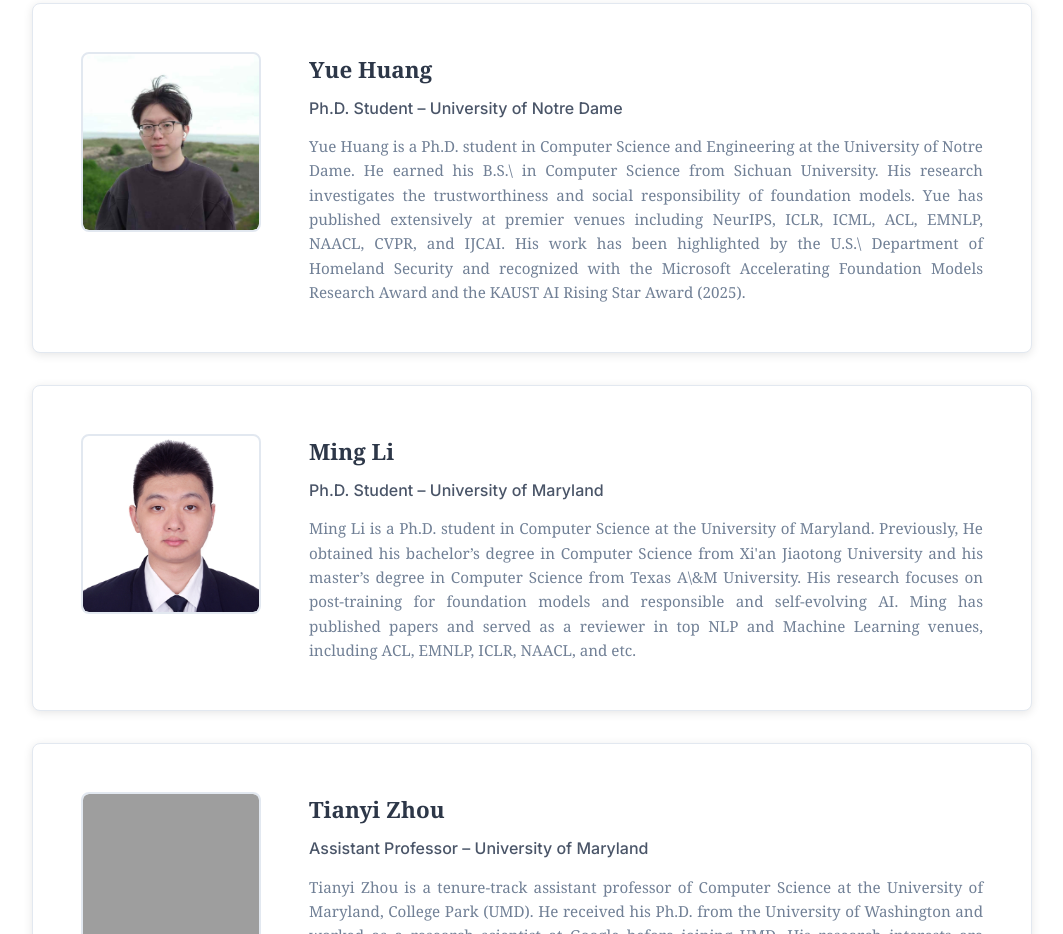
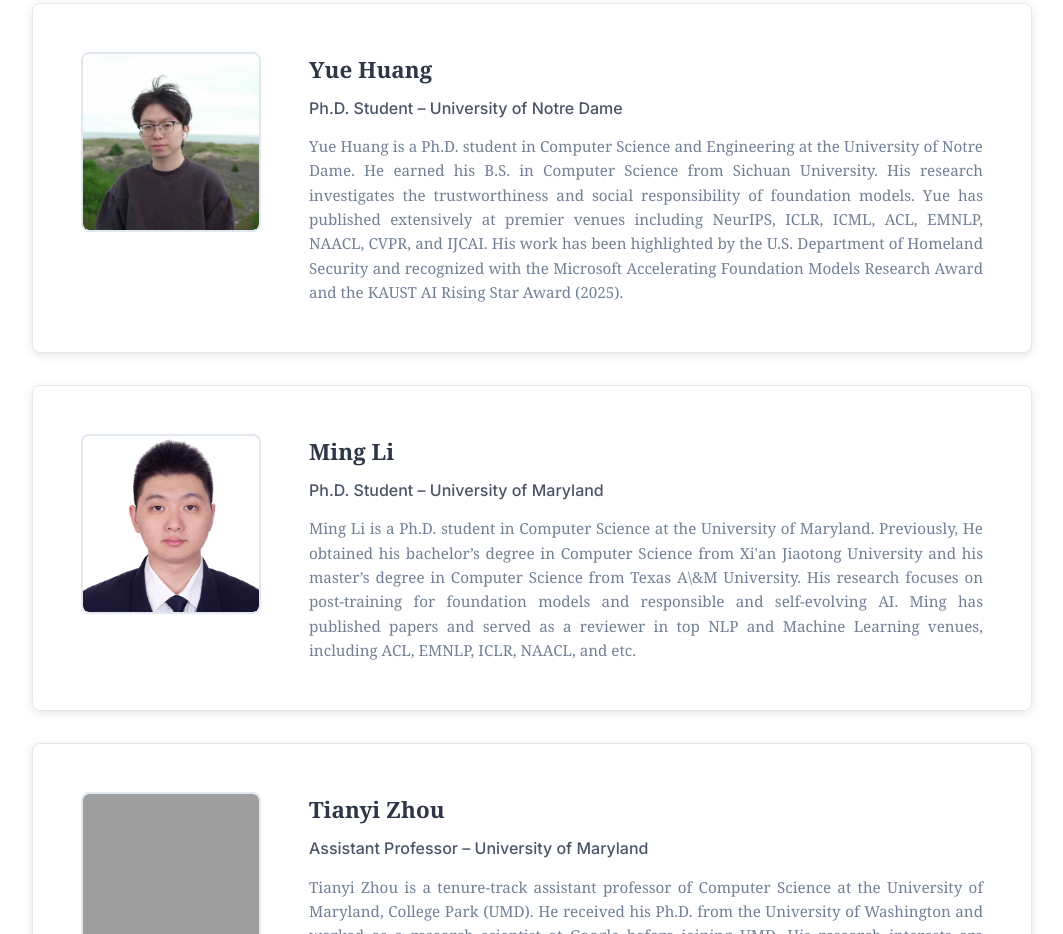
Before and after one commit to SynData4DM/SynData4DM.github.io, a plain HTML site: page index.html in a window 1280 px wide. Shown: the part 4792-5726 px from the top of the page, without its empty margins (108-1171 px from the left). Drawn offline with Linux system fonts and the light colour scheme; grey boxes are pictures that could not be loaded.

Commit message:
update presenter

```diff
--- a/index.html
+++ b/index.html
@@ -175,7 +175,7 @@
                     <div class="presenter-info">
                         <h4>Yue Huang</h4>
                         <p class="presenter-title">Ph.D. Student – University of Notre Dame</p>
-                        <div class="presenter-bio"><p>Yue Huang is a Ph.D. student in Computer Science and Engineering at the University of Notre Dame. He earned his B.S.\ in Computer Science from Sichuan University. His research investigates the trustworthiness and social responsibility of foundation models. Yue has published extensively at premier venues including NeurIPS, ICLR, ICML, ACL, EMNLP, NAACL, CVPR, and IJCAI. His work has been highlighted by the U.S.\ Department of Homeland Security and recognized with the Microsoft Accelerating Foundation Models Research Award and the KAUST AI Rising Star Award (2025). </p></div>
+                        <div class="presenter-bio"><p>Yue Huang is a Ph.D. student in Computer Science and Engineering at the University of Notre Dame. He earned his B.S. in Computer Science from Sichuan University. His research investigates the trustworthiness and social responsibility of foundation models. Yue has published extensively at premier venues including NeurIPS, ICLR, ICML, ACL, EMNLP, NAACL, CVPR, and IJCAI. His work has been highlighted by the U.S. Department of Homeland Security and recognized with the Microsoft Accelerating Foundation Models Research Award and the KAUST AI Rising Star Award (2025). </p></div>
                     </div>
                 </div>
                 <!-- Ming Li -->
```
